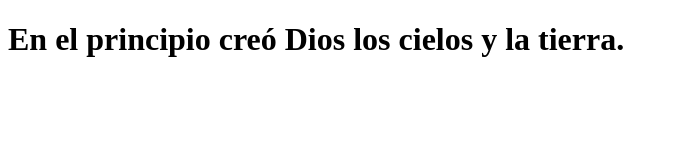
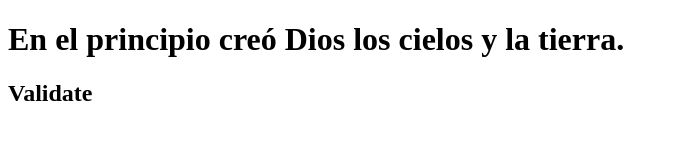
Before and after one commit to serafinrubio/serafinrubio.github.io, a plain HTML site: page index.html in a window 1280 px wide. Shown: the whole page, without its empty margins (0-678 px from the left). Drawn offline with Linux system fonts and the light colour scheme.

```diff
--- a/index.html
+++ b/index.html
@@ -7,5 +7,6 @@
     </head>
     <body>
         <h1>En el principio creó Dios los cielos y la tierra.</h1>
+        <h2>Validate</h2>
     </body>
 </html>
```
